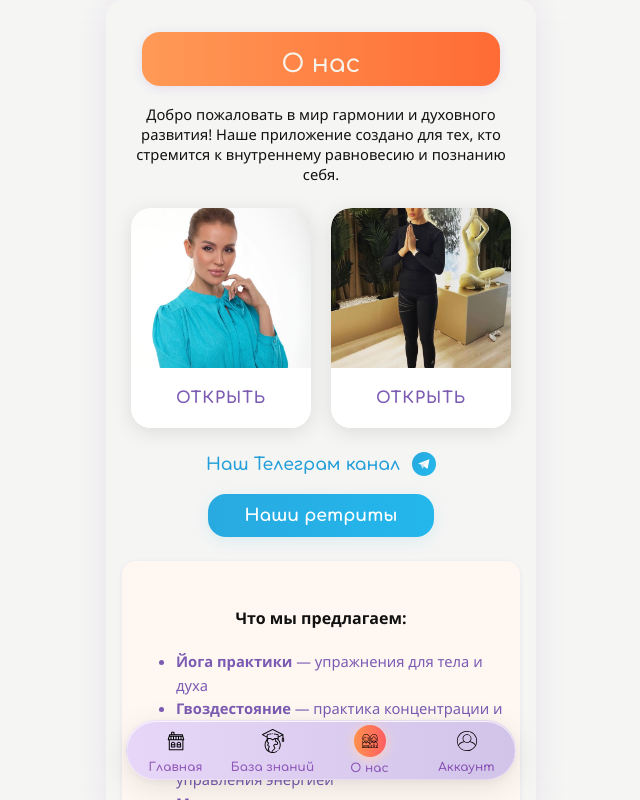
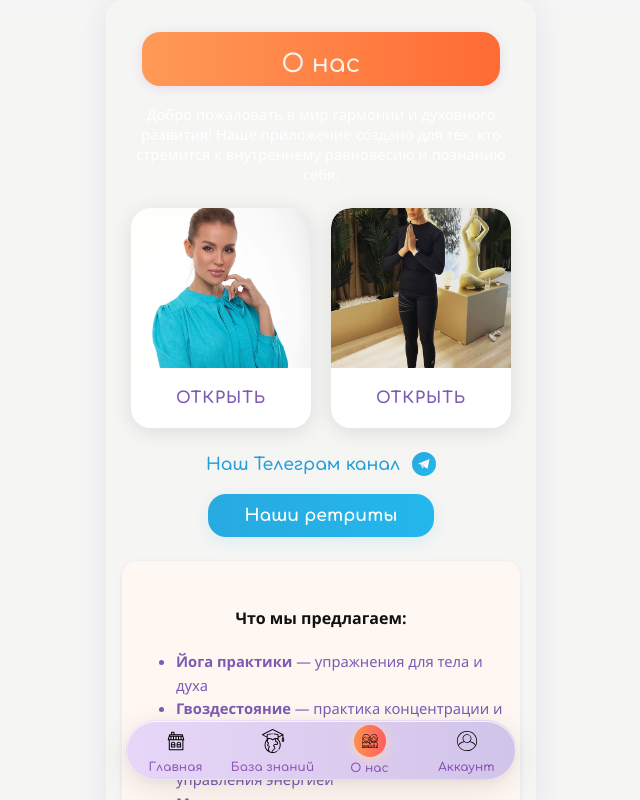
Before and after one commit to marselbeijing/Surya-Yoga-Life, a React (Create React App) app: page / in a window 1280 px wide. Both pictures are taken after a click on the element "О нас". Shown: the top 800 px of the page, without its empty margins (319-959 px from the left). Built offline with nearby package versions, Linux system fonts and the light colour scheme.

Commit message:
fix: белый цвет текста приветствия на странице О нас

```diff
--- a/src/App.js
+++ b/src/App.js
@@ -1318,7 +1318,7 @@ function App() {
         return (
           <div className="knowledge-page">
             <div className="knowledge-title">О нас</div>
-            <p style={{textAlign: 'center', color: '#111', margin: '18px 0 0 0', fontSize: '0.92rem', fontWeight: 500}}>
+            <p style={{textAlign: 'center', color: '#fff', margin: '18px 0 0 0', fontSize: '0.92rem', fontWeight: 500}}>
               Добро пожаловать в мир гармонии и духовного развития! Наше приложение создано для тех, кто стремится к внутреннему равновесию и познанию себя.
             </p>
 
```
